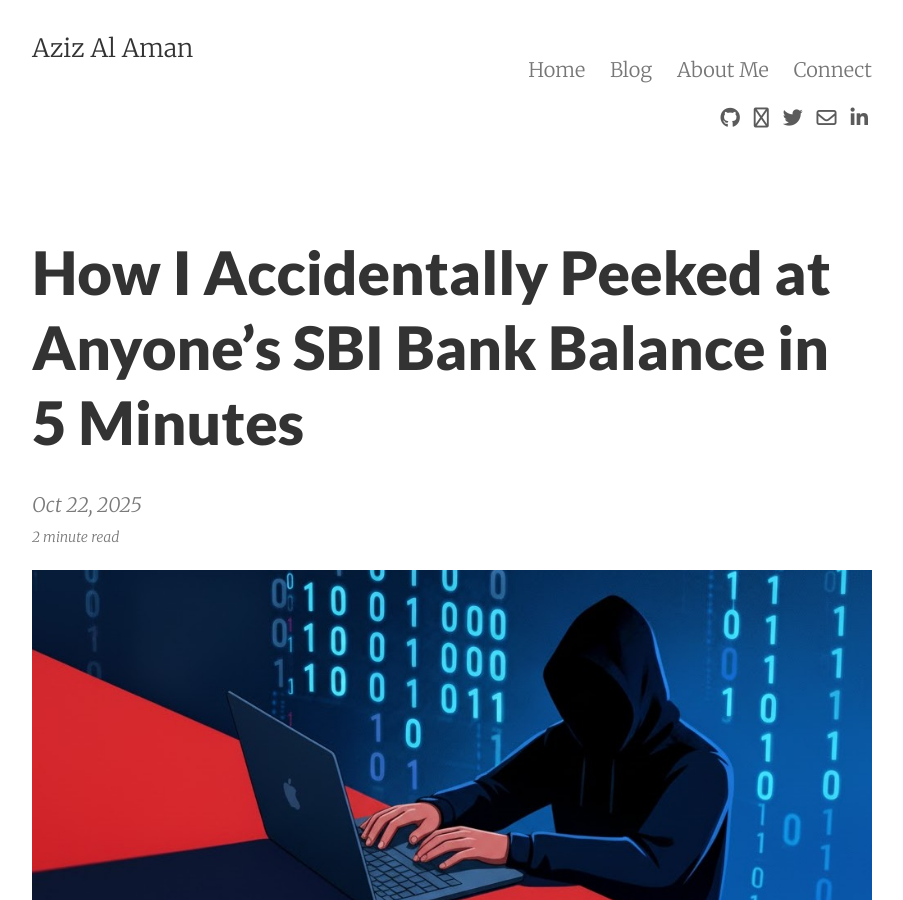
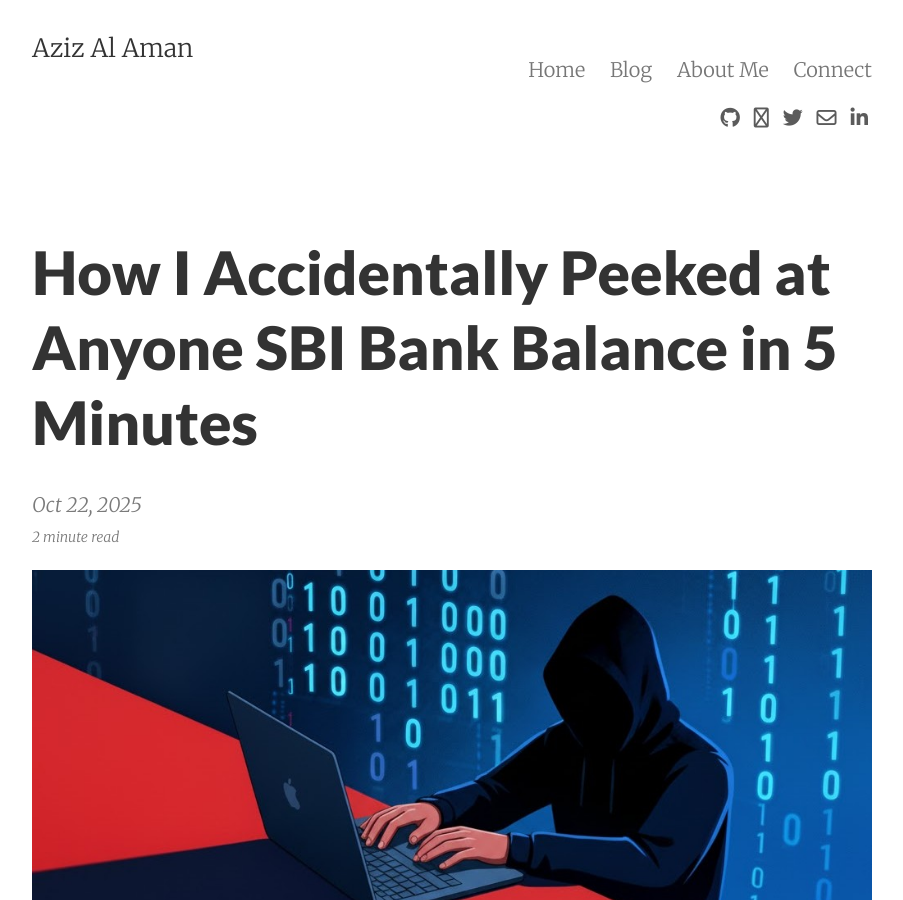
Before and after one commit to nxtexploit/blog, a Jekyll site: the page built from _posts/2025-10-22-how-i-accidentally-peeked-at-anyone-SBI-bank-balance-in-5-minutes.md, in a window 1280 px wide and 900 px high. Shown: the whole window, without its empty margins (188-1091 px from the left). Built offline with Jekyll 4.4.1, drawn with Linux system fonts in a browser that asks for light colours; nearby versions of some CDN libraries; comment, search, counter and statistics services are not loaded.

```diff
--- a/_posts/2025-10-22-how-i-accidentally-peeked-at-anyones-sbi-bank-balance-in-5-minutes.md
+++ b/_posts/2025-10-22-how-i-accidentally-peeked-at-anyone-SBI-bank-balance-in-5-minutes.md
@@ -1,6 +1,6 @@
 ---
 layout: post
-title: How I Accidentally Peeked at Anyone’s SBI Bank Balance in 5 Minutes
+title: How I Accidentally Peeked at Anyone SBI Bank Balance in 5 Minutes
 date: 2025-10-22
 summary: test critical bugs in India's voter portal led to the exposure of voter ID card users' data, impacting millions of individuals.
 categories: VDP
```
